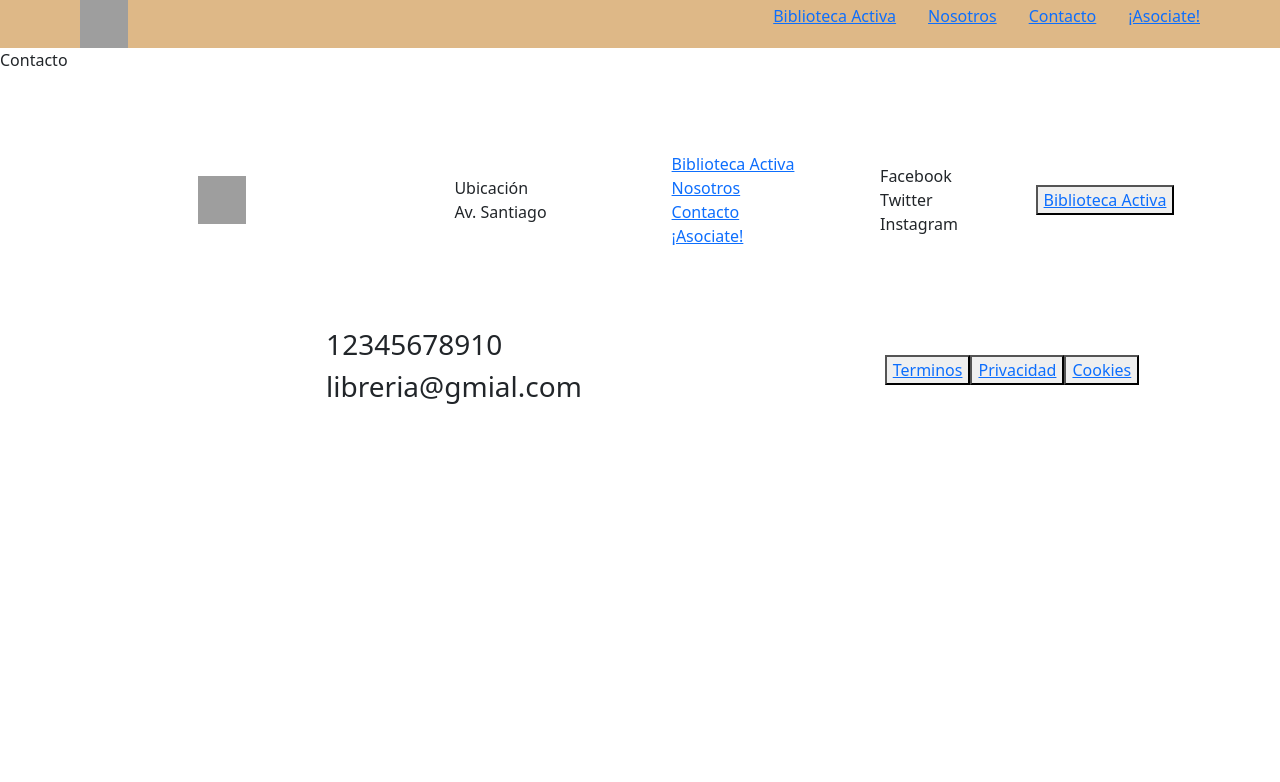
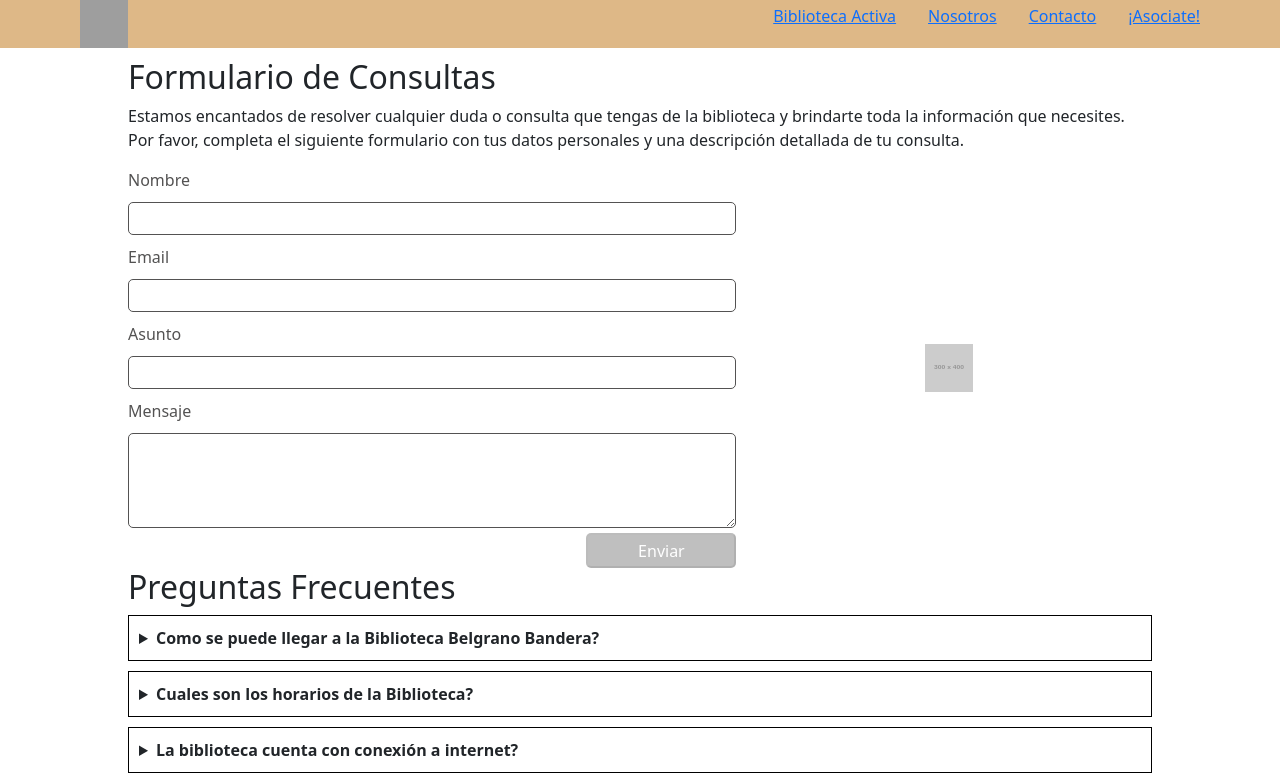
Before and after one commit to AgustinCamassa/ProyectoRealBiblioteca, a React (Vite) app: page /paginas/contacto in a window 1280 px wide. Shown: the top 782 px of the page. Built offline with nearby package versions, Linux system fonts and the light colour scheme; grey boxes are pictures that could not be loaded.

Commit message:
Añadido de la página Contacto con implementación de emailjs

```diff
--- a/package.json
+++ b/package.json
@@ -10,6 +10,7 @@
     "preview": "vite preview"
   },
   "dependencies": {
+    "@emailjs/browser": "^3.11.0",
     "bootstrap": "^5.3.0",
     "react": "^18.2.0",
     "react-bootstrap": "^2.7.4",
--- a/src/components/Paginas/Contacto/Contacto.css
+++ b/src/components/Paginas/Contacto/Contacto.css
@@ -0,0 +1,142 @@
+@media screen and (min-width: 320px) {
+  .main {
+    padding: 10px;
+    display: flex;
+    justify-content: center;
+  }
+
+  .divMain {
+    max-width: 1440px;
+    margin: 0 auto;
+  }
+
+  .sectionDoubts {
+    display: flex;
+    flex-direction: column;
+    width: 100%;
+  }
+
+  .pForm {
+    max-width: 1024px;
+  }
+
+  .divForm {
+    display: flex;
+    flex-direction: column;
+    align-items: center;
+    gap: 10px;
+  }
+
+  form {
+    display: flex;
+    flex-direction: column;
+    width: 100%;
+    height: 400px;
+  }
+
+  .labelForm {
+    color: rgb(83, 82, 82);
+  }
+
+  .divInputs {
+    height: 90%;
+    display: flex;
+    flex-direction: column;
+    gap: 10px;
+  }
+
+  input {
+    border-radius: 5px;
+    border: rgb(83, 82, 82) 1px solid;
+    height: 50px;
+  }
+
+  textarea {
+    border-radius: 5px;
+    border: rgb(83, 82, 82) 1px solid;
+    height: 150px;
+    resize: none;
+  }
+
+  .divButton {
+    display: flex;
+    justify-content: flex-end;
+    align-items: flex-end;
+    height: 10%;
+  }
+
+  .btnForm {
+    right: 90px;
+    width: 150px;
+    height: 35px;
+    background-color: rgb(47, 47, 47);
+    color: white;
+    border-radius: 5px;
+    cursor: pointer;
+  }
+
+  .btnForm:disabled {
+    background-color: grey;
+    opacity: 0.5;
+    cursor: not-allowed;
+  }
+
+  .divImg {
+    width: 40%;
+    display: flex;
+    justify-content: center;
+    align-items: center;
+  }
+
+  .divSummary {
+    display: flex;
+    flex-direction: column;
+    gap: 10px;
+  }
+
+  details {
+    border: 1px solid black;
+    padding: 10px;
+    transition: height 3s ease-in;
+  }
+
+  summary {
+    cursor: pointer;
+    font-weight: bold;
+    user-select: none;
+  }
+
+  details[open] summary ~ * {
+    animation: sweep 0.5s ease-in-out;
+  }
+
+  @keyframes sweep {
+    0% {
+      opacity: 0;
+      margin-left: -10px;
+    }
+    100% {
+      opacity: 1;
+      margin-left: 0px;
+    }
+  }
+
+  details summary {
+    cursor: pointer;
+    transition: margin 0.25s ease-out;
+  }
+
+  details[open] summary {
+    margin-bottom: 10px;
+  }
+}
+
+@media screen and (min-width: 768px) {
+  .divForm {
+    flex-direction: row;
+  }
+
+  form {
+    width: 60%;
+  }
+}
--- a/src/components/Paginas/Contacto/Contacto.jsx
+++ b/src/components/Paginas/Contacto/Contacto.jsx
@@ -1,9 +1,128 @@
-import React from 'react'
+import { useRef, useState } from "react";
+import { InfoForm } from "./InfoForm/InfoForm";
+import "./Contacto.css";
+import emailjs from "@emailjs/browser";
+import FrequentQuestions from "./FrequentQuestions/FrequentQuestions";
 
 const Contacto = () => {
+  const initialEmail = {
+    name: "",
+    email: "",
+    about: "",
+    message: "",
+  };
+  const [email, setEmail] = useState(initialEmail);
+
+  const infoInputs = [
+    { htmlFor: "name", content: "Nombre", type: "text", name: "user_name" },
+    { htmlFor: "email", content: "Email", type: "email", name: "user_email" },
+    {
+      htmlFor: "about",
+      content: "Asunto",
+      type: "text",
+      name: "contact_number",
+    },
+    {
+      htmlFor: "message",
+      content: "Mensaje",
+      type: "textarea",
+      name: "message",
+    },
+  ];
+
+  const inputValue = (evt) => {
+    let value = evt.target.value;
+    let inputName = evt.target.name;
+
+    let newState = { ...email };
+
+    newState[inputName] = value;
+    setEmail(newState);
+  };
+
+  const form = useRef();
+
+  const validateForm = () => {
+    return (
+      email.name === "" &&
+      email.about === "" &&
+      email.email === "" &&
+      email.message === ""
+    );
+  };
+
+  const resetForm = () => {
+    setEmail(initialEmail);
+  };
+
+  const sendEmail = (e) => {
+    e.preventDefault();
+    emailjs
+      .sendForm(
+        "service_evt7wt9",
+        "template_y8h355s",
+        form.current,
+        "X2KYYDaiskyQPgdWn"
+      )
+      .then(
+        (result) => {
+          console.log(result.text);
+          form.current.reset();
+          resetForm();
+        },
+        (error) => {
+          console.log(error.text);
+        }
+      );
+  };
+
   return (
-    <div>Contacto</div>
-  )
-}
+    <main className="main">
+      <div className="divMain">
+        <section className="sectionDoubts">
+          <h2 className="titleForm">Formulario de Consultas</h2>
+          <p className="pForm">
+            Estamos encantados de resolver cualquier duda o consulta que tengas
+            de la biblioteca y brindarte toda la información que necesites. Por
+            favor, completa el siguiente formulario con tus datos personales y
+            una descripción detallada de tu consulta.
+          </p>
+          <div className="divForm">
+            <form ref={form} onSubmit={sendEmail}>
+              <div className="divInputs">
+                {infoInputs.map((i) => (
+                  <InfoForm
+                    key={i.htmlFor}
+                    htmlFor={i.htmlFor}
+                    content={i.content}
+                    type={i.type}
+                    name={i.name}
+                    onChange={inputValue}
+                  />
+                ))}
+              </div>
+              <div className="divButton">
+                <button disabled={validateForm()} className="btnForm">
+                  Enviar
+                </button>
+              </div>
+            </form>
+            <div className="divImg">
+              <img
+                src="https://dummyimage.com/300x400/000/fff"
+                alt="dummyImage"
+                className="imgForm"
+              />
+            </div>
+          </div>
+        </section>
 
-export default Contacto
+        <section>
+          <FrequentQuestions />
+        </section>
+      </div>
+    </main>
+  );
+};
+
+export default Contacto;
--- /dev/null
+++ b/src/components/Paginas/Contacto/FrequentQuestions/FrequentQuestions.jsx
@@ -0,0 +1,35 @@
+function FrequentQuestions() {
+  return (
+    <>
+      <h2>Preguntas Frecuentes</h2>
+      <div className="divSummary">
+        <details>
+          <summary>
+            Como se puede llegar a la Biblioteca Belgrano Bandera?
+          </summary>
+          <p>
+            La biblioteca se encuentra actualmente en Av. donde quede 1234, en
+            la ciudad de Bandera en Santiago del Estero ARG
+          </p>
+          <p>
+            Para llegar a la biblioteca, poés tomar uno de los siguientes
+            colectivos:
+          </p>
+        </details>
+        <details>
+          <summary>Cuales son los horarios de la Biblioteca?</summary>
+          <p>Estamos abiertos de xxdiaxx a xxdiaxx, entre las XX y XXhs</p>
+        </details>
+        <details>
+          <summary>La biblioteca cuenta con conexión a internet?</summary>
+          <p>Estamos abiertos de xxdiaxx a xxdiaxx, entre las XX y XXhs</p>
+        </details>
+        <details>
+          <summary>Como realizo la búsqueda de un libro determinado?</summary>
+          <p>Estamos abiertos de xxdiaxx a xxdiaxx, entre las XX y XXhs</p>
+        </details>
+      </div>
+    </>
+  );
+}
+export default FrequentQuestions;
--- /dev/null
+++ b/src/components/Paginas/Contacto/InfoForm/InfoForm.jsx
@@ -0,0 +1,20 @@
+export const InfoForm = ({ htmlFor, content, type, name, onChange }) => {
+  return (
+    <>
+      <label htmlFor={htmlFor} className="labelForm">
+        {content}
+      </label>
+      {type === "textarea" ? (
+        <textarea
+          name={name}
+          id="message"
+          cols="30"
+          rows="10"
+          onChange={onChange}
+        ></textarea>
+      ) : (
+        <input type={type} id={htmlFor} name={name} onChange={onChange} />
+      )}
+    </>
+  );
+};
```
Also changed, not shown: 1 other file (tests, documents, lock files or other folders).
